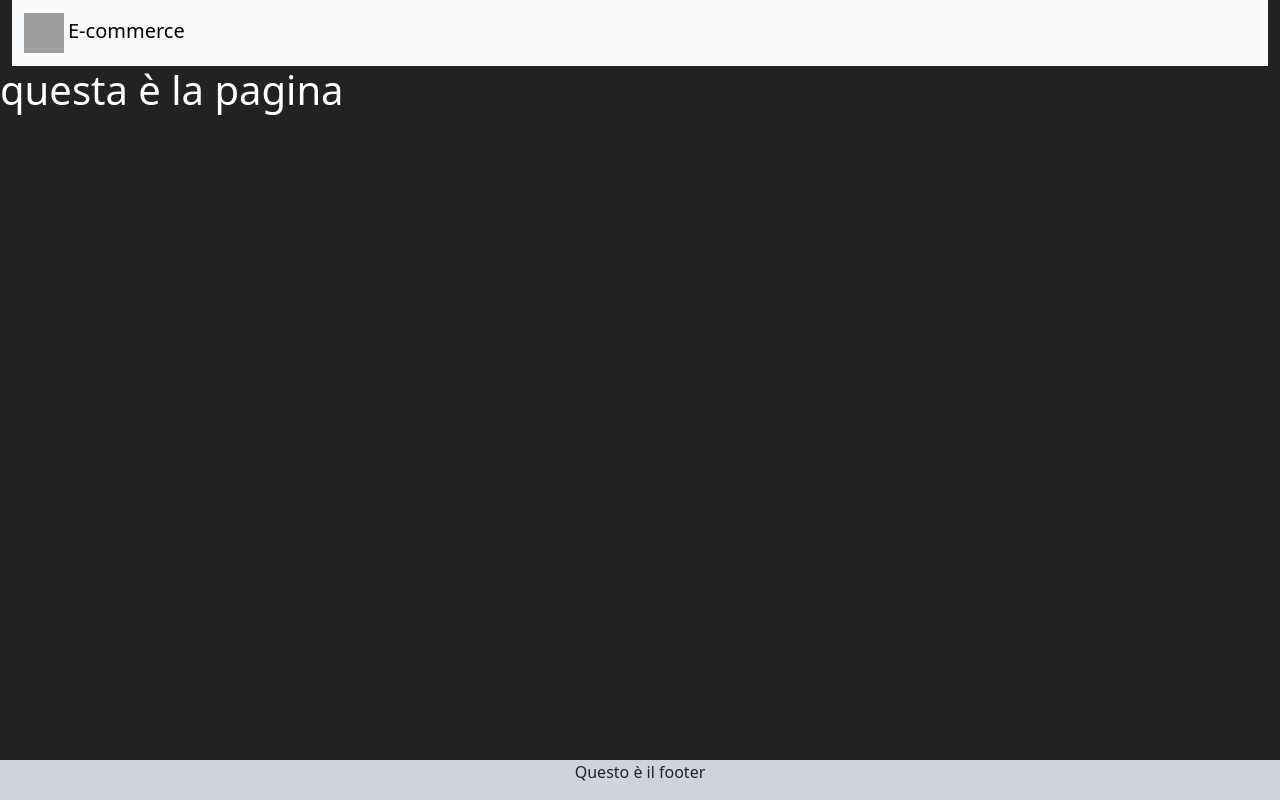
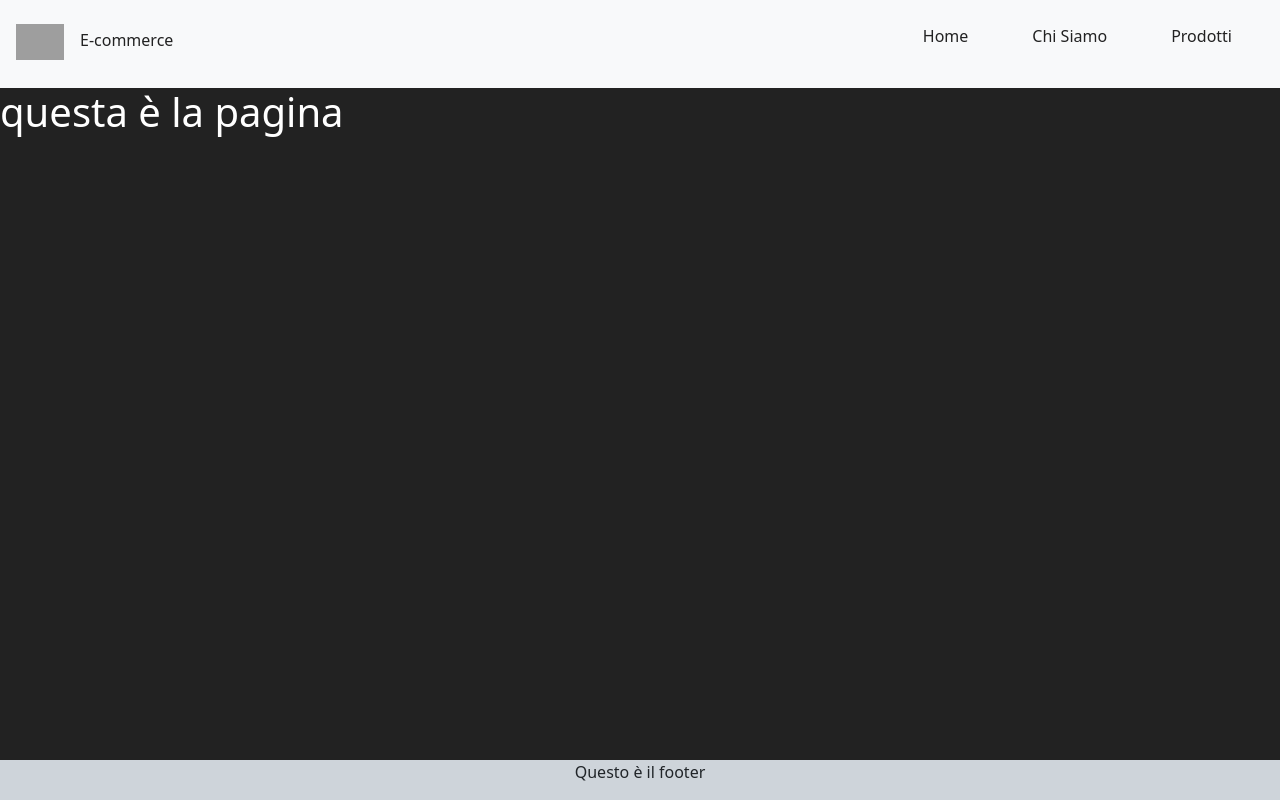
Before and after one commit to dmtpat/react-router, a React (Vite) app: page / in a window 1280 px wide. Built offline with nearby package versions, Linux system fonts and the light colour scheme; grey boxes are pictures that could not be loaded.

Commit message:
header style manual

```diff
--- a/src/App.jsx
+++ b/src/App.jsx
@@ -1,7 +1,5 @@
 import { useState, useEffect } from 'react'
-import 'bootstrap/dist/css/bootstrap.min.css';
 
-import 'bootstrap/dist/js/bootstrap.min.js'
 import axios from 'axios'
 import { BrowserRouter } from "react-router-dom";
 import Header from "./components/Header.components"
--- a/src/components/Footer.components.jsx
+++ b/src/components/Footer.components.jsx
@@ -1,4 +1,6 @@
+import 'bootstrap/dist/css/bootstrap.min.css';
 
+import 'bootstrap/dist/js/bootstrap.min.js'
 
 function Footer() {
     return (
--- a/src/components/Header.components.jsx
+++ b/src/components/Header.components.jsx
@@ -2,17 +2,19 @@
 
 function Header() {
     return (
-        <div className="container-fluid">
-            <nav className="navbar bg-body-tertiary">
-                <div className="container-fluid">
-                    <a className="navbar-brand" href="#" >
-                        <img src="https://fakestoreapi.com/icons/logo.png" alt="Bootstrap" width="40" height="40" />
-                        <span className="ps-1">E-commerce</span>
-                    </a>
-
-                </div>
-            </nav >
-        </div >
+        <nav className="flex ms_bg_light ms_between ms_v_center full_width">
+            <div className="logo">
+                <a href="#" >
+                    <img src="https://fakestoreapi.com/icons/logo.png" alt="e-commerce" />
+                    <span >E-commerce</span>
+                </a>
+            </div>
+            <ul className="flex ms_no_wrap">
+                <li>Home</li>
+                <li>Chi Siamo</li>
+                <li>Prodotti</li>
+            </ul>
+        </nav >
     )
 }
 export default Header
--- a/src/index.css
+++ b/src/index.css
@@ -21,16 +21,65 @@ body {
   font-family: sans-serif;
 }
 
-/* .boxed {
+.boxed {
   max-width: 80%;
   margin: 0 auto;
 }
 
 .flex {
   display: flex;
-  gap: 0.5rem;
+
 }
 
+.ms_no_wrap {
+  flex-wrap: nowrap;
+}
+
+.ms_between {
+  justify-content: space-between;
+}
+
+.ms_v_center {
+  align-content: center;
+}
+
+/* ----------HEADER style---------------------->^.^<----------------------------------------- */
+.ms_bg_light {
+  background-color: #F8F9FA;
+  color: #222222;
+}
+
+nav {
+  padding: 1.5rem 1rem;
+}
+
+nav ul {
+  list-style: none;
+
+}
+
+nav ul li {
+  float: left;
+  white-space: nowrap;
+  margin: 0 2rem;
+}
+
+.logo a {
+  text-decoration: none;
+  color: #222222;
+}
+
+.logo a span {
+  padding: 0 1rem;
+}
+
+.logo a img {
+  width: 3rem;
+
+}
+
+
+/* ----------------CARD style---------->^.^<-------------------------------------- */
 .card_container {
   display: flex;
   justify-content: space-between;
@@ -103,4 +152,4 @@ body {
   overflow: scroll;
   border-style: double;
   border-color: #3b3d3f;
-} */
+}
```
Also changed, not shown: 2 other files (tests, documents, lock files or other folders).
